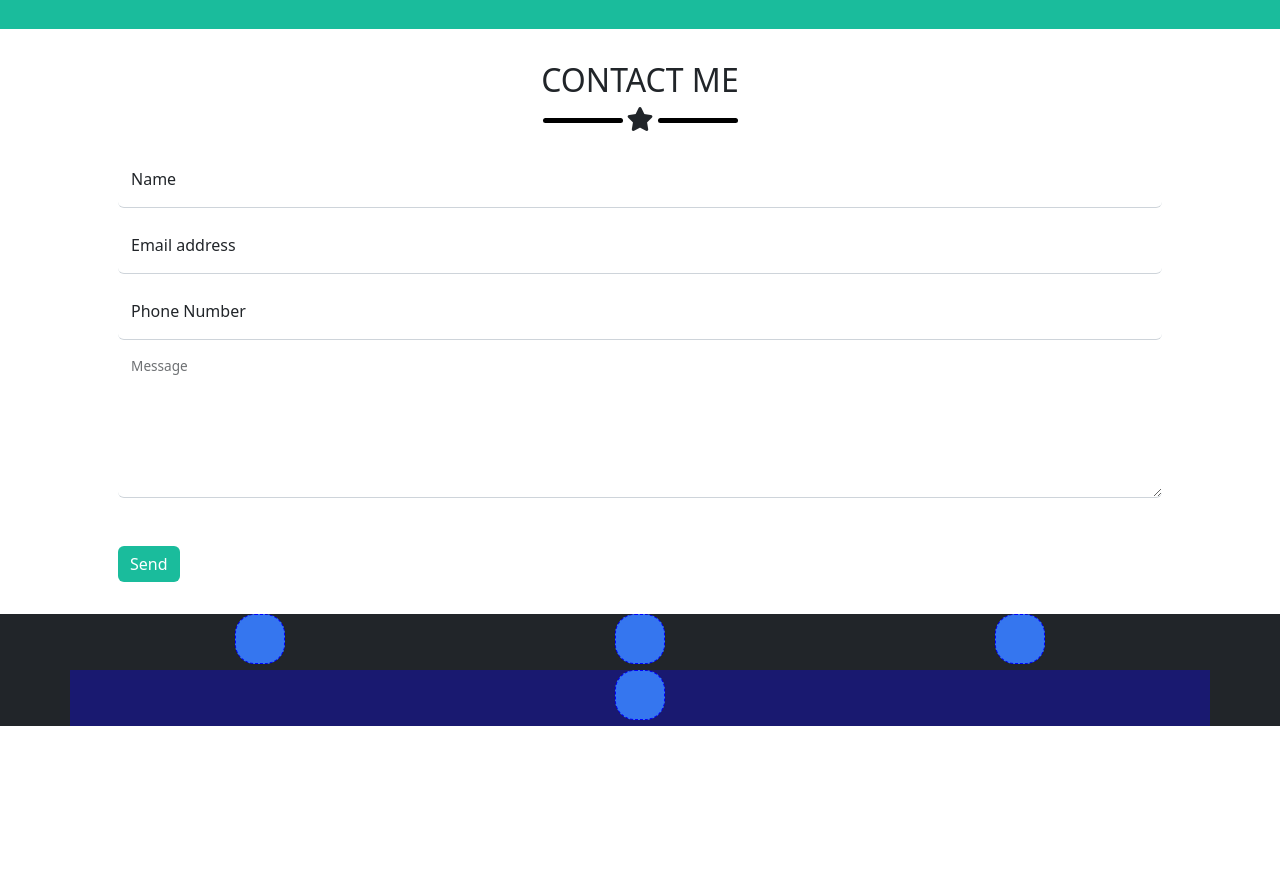
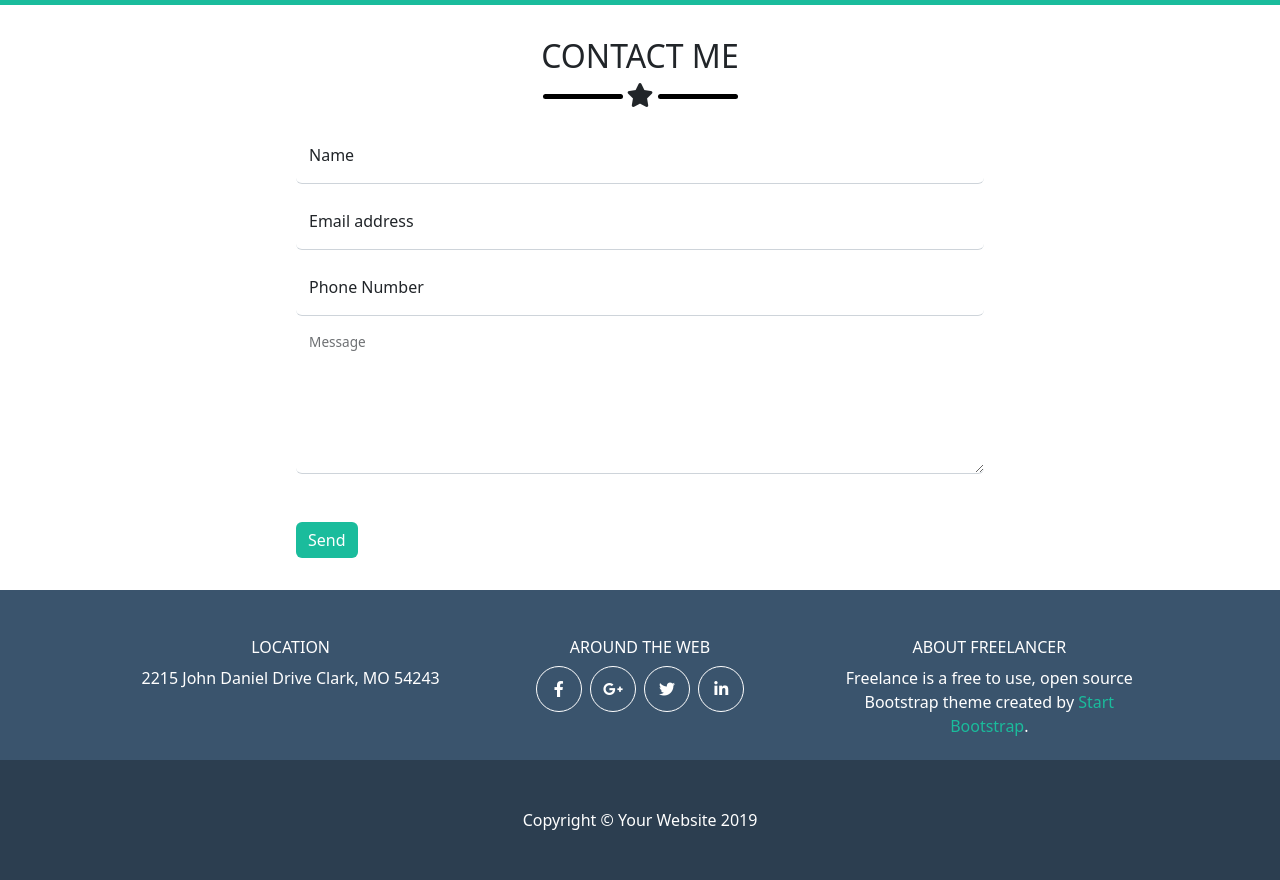
Before and after one commit to Ciaowilly3/html-css-bootstrap-freelancer, a plain HTML site: page index.html in a window 1280 px wide. Shown: the part 1639-2519 px from the top of the page. Before the commit the page ends 2365 px from the top, so only its background shows below. Drawn offline with nearby package versions, Linux system fonts and the light colour scheme.

Commit message:
esercizio completo

```diff
--- a/css/media-style.css
+++ b/css/media-style.css
@@ -20,5 +20,7 @@
 }
 
 @media screen and (min-width:992px) {
-
+    .lil-container{
+        width: 55%;
+    }
 }
--- a/css/style.css
+++ b/css/style.css
@@ -89,8 +89,9 @@ h1{
 }
 
 .p-container{
-    width: 65%;
-    margin: auto;
+    width: 75%;
+    margin: 0 auto;
+    padding: 0 8px;
 }
 
 /* QUARTA SEZIONE */
@@ -105,9 +106,36 @@ h1{
     height: 150px;
 }
 
+.lil-container{
+    width: 75%;
+    margin: auto;
+    padding: 0 8px;
+}
 
+/* STILI FOOTER */
 
+footer{
+    background-color: #3a546d;
+}
+
+.footer-container{
+    width: 80%;
+    margin: auto;
+}
+
+footer h4{
+    font-size: 16px;
+    font-weight: 500;
+}
+
+footer .social button{
+    aspect-ratio: 1 / 1;
+}
+
+footer .social button i{
+    width: 20px;
+}
 
 .copyright{
-    background-color: midnightblue;
+    background-color: var(--var-secondary-color);
 }
--- a/index.html
+++ b/index.html
@@ -174,7 +174,7 @@
             <!-- terza sezione con about -->
             <section class="bg-my-primary">
 
-                <div class="container px-5 text-center">
+                <div class="container text-center">
 
                     <h2 class="text-center text-white">ABOUT</h2>
                     <!-- div con striscie e stellina piú piccolo probabilmente da sistemare -->
@@ -243,7 +243,7 @@
 
             <!-- quarta sezione contact me -->
             <section>
-                <div class="container px-5">
+                <div class="lil-container">
 
                     <h2 class="text-center">CONTACT ME</h2>
 
@@ -305,25 +305,57 @@
 
         </main>
 
-        <footer class="bg-dark">
+        <!-- Inizio footer -->
 
-            <div class="container">
+        <footer>
+
+            <div class="footer-container pt-5">
 
                 <div class="row justify-content-center">
                     <div class="col-12 col-sm-4 text-center">
-                        <div class="content">
-
+                        <div class="Location text-white mb-5">
+                            <h4>LOCATION</h4>
+                            <span>2215 John Daniel Drive Clark, MO 54243</span>
                         </div>
                     </div>
                     <div class="col-12 col-sm-4 text-center">
-                        <div class="content">
+                        <div class="social text-white mb-5">
+                            <h4>AROUND THE WEB</h4>
+
+                            <button class="btn border border-white rounded-circle bg-transparent me-1">
+
+                                <i class="fa-brands fa-facebook-f text-white"></i>
+
+                            </button>
+
+                            <button class="btn border border-white rounded-circle bg-transparent me-1">
+
+                                <i class="fa-brands fa-google-plus-g text-white"></i>
+
+                            </button>
+
+                            <button class="btn border border-white rounded-circle bg-transparent me-1">
+
+                                <i class="fa-brands fa-twitter text-white"></i>
+
+                            </button>
+
+                            <button class="btn border border-white rounded-circle bg-transparent">
+
+                                <i class="fa-brands fa-linkedin-in text-white"></i>
+
+                            </button>
 
                         </div>
 
                     </div>
                     <div class="col-12 col-sm-4 text-center">
-                        <div class="content">
-
+                        <div class="About text-white">
+                            <h4>ABOUT FREELANCER</h4>
+                            <p>
+                                Freelance is a free to use, open source Bootstrap
+                                theme created by <span style="color: #1abc9c">Start Bootstrap</span>.
+                            </p>
                         </div>
 
                     </div>
@@ -331,10 +363,8 @@
 
             </div>
 
-            <div class="container copyright text-center">
-                <div class="content">
-
-                </div>
+            <div class="copyright text-center text-white py-5">
+                <span>Copyright &copy; Your Website 2019</span>
             </div>
 
         </footer>
```
